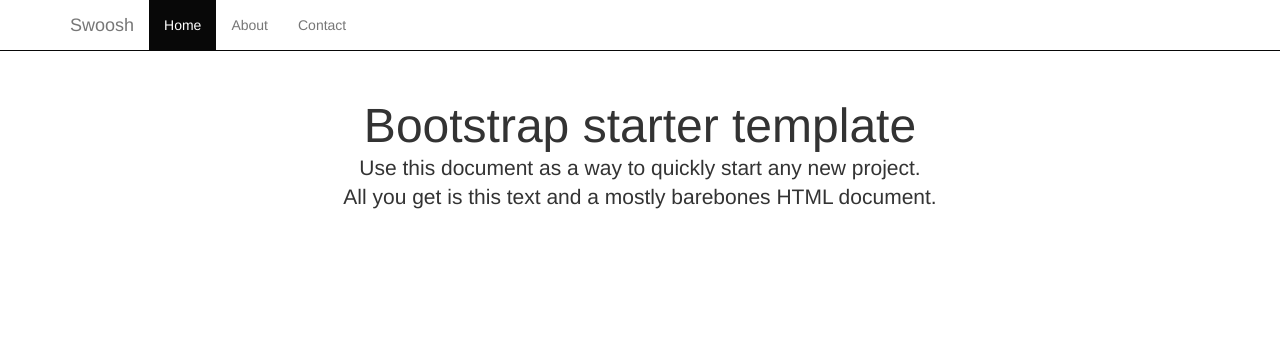
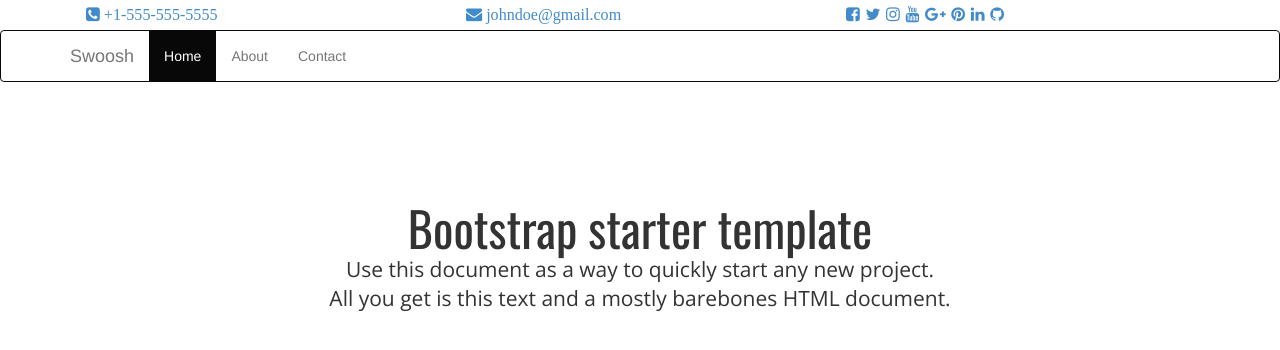
Before and after one commit to Travo100/themeit, a PHP site: page / in a window 1280 px wide. Shown: the top 350 px of the page. Run offline with PHP 8.4, Linux system fonts and the light colour scheme; some libraries are stand-ins or nearby versions.

Commit message:
Added new files

```diff
--- a/index.php
+++ b/index.php
@@ -12,7 +12,10 @@
     <title>Starter Template for Bootstrap</title>
 
     <!-- Bootstrap core CSS -->
+    <link href='//fonts.googleapis.com/css?family=Open+Sans:400,600,700|Oswald:400,300,700' rel='stylesheet' type='text/css'>
+    <link href="//maxcdn.bootstrapcdn.com/font-awesome/4.2.0/css/font-awesome.min.css" rel="stylesheet">
     <link href="css/bootstrap.min.css" rel="stylesheet">
+
 
     <!-- Custom styles for this template -->
     <link href="style.css" rel="stylesheet">
@@ -25,8 +28,27 @@
   </head>
 
   <body>
-
-    <div class="navbar navbar-inverse navbar-fixed-top" role="navigation">
+  <div class="social">
+    <div class="container">
+      <div class="col-sm-4">
+        <a href="tel:+1-555-555-5555"><i class="fa fa-phone-square"> +1-555-555-5555</i></a>
+      </div>
+      <div class="col-sm-4">
+        <a href="mailto:johndoe@gmail.com"><i class="fa fa-envelope"> johndoe@gmail.com</i></a>
+      </div>
+      <div class="col-sm-4">
+        <a href="http://facebook.com"><i class="fa fa-facebook-square"></i></a>
+        <a href="http://twitter.com"><i class="fa fa-twitter"></i></a>
+        <a href="http://instagram.com"><i class="fa fa-instagram"></i></a>
+        <a href="http://youtube.com"><i class="fa fa-youtube"></i></a>
+        <a href="http://google.com"><i class="fa fa-google-plus"></i></a>
+        <a href="http://pinterest.com"><i class="fa fa-pinterest"></i></a>
+        <a href="http://linkedin.com"><i class="fa fa-linkedin"></i></a>
+        <a href="http://github.com"><i class="fa fa-github"></i></a>
+      </div>
+    </div>
+  </div>
+    <div class="navbar navbar-inverse navbar-top" role="navigation">
       <div class="container">
         <div class="navbar-header">
           <button type="button" class="navbar-toggle collapsed" data-toggle="collapse" data-target=".navbar-collapse">
--- a/style.css
+++ b/style.css
@@ -1,3 +1,13 @@
+/*Social Icons */
+.social {
+  padding: 5px 0;
+  font-family: "Open Sans", sans-serif;
+}
+.social i {
+  font-size: 1.15em;
+  padding: 0 1px;
+}
+
 /* Navigation Styles */
 .navbar-inverse {
   background: white;
@@ -16,8 +26,10 @@ h1 {
   font-size: 48px;
   text-align: center;
   margin: 100px 0 0 0;
+  font-family: "Oswald", sans-serif;
 }
 
 .lead {
   text-align: center;
+  font-family: "Open Sans", sans-serif;
 }
--- a/style.sass
+++ b/style.sass
@@ -1,3 +1,14 @@
+@import base
+
+/*Social Icons*/
+
+.social
+	padding: 5px 0
+	font-family: $body-font
+	i
+		font-size: 1.15em
+		padding: 0 1px
+
 
 /* Navigation Styles */
 .navbar-inverse
@@ -13,6 +24,8 @@ h1
 	font-size: 48px
 	text-align: center
 	margin: 100px 0 0 0
+	font-family: $header-font
 
 .lead
 	text-align: center
+	font-family: $body-font
```
